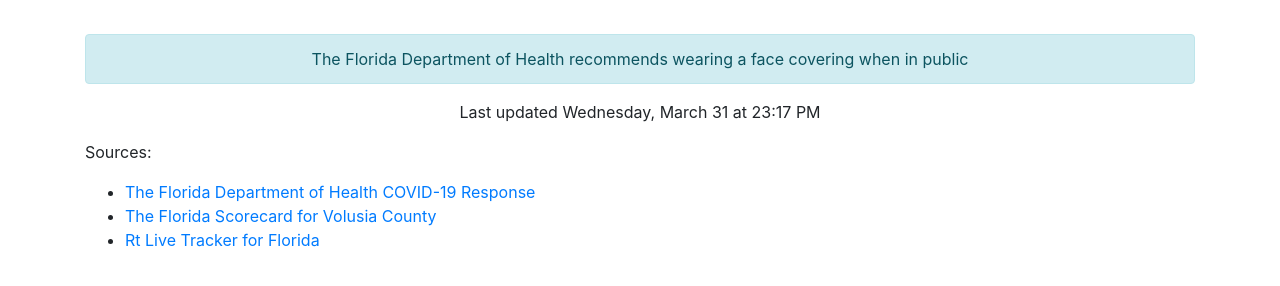
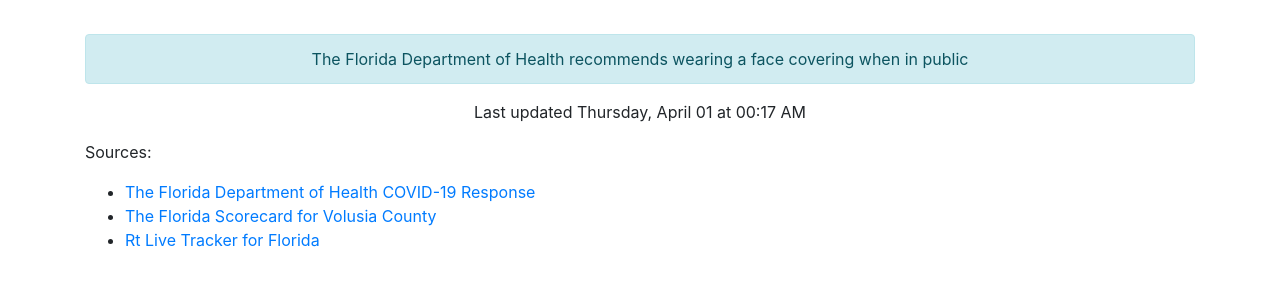
Before and after one commit to thinkjson/timeforchurch, a Jekyll site: the page built from index.md, in a window 1280 px wide. Shown: the part 544-830 px from the top of the page. Built offline with Jekyll 4.4.1, drawn with Linux system fonts in a browser that asks for light colours; our own code applies the rules of GitHub Pages for plain Markdown files.

Commit message:
Updating data

```diff
--- a/_includes/data.html
+++ b/_includes/data.html
@@ -10,4 +10,4 @@
     <div class="outcome text-success">YES</div>
     <div class="alert alert-info" role="alert">The Florida Department of Health recommends wearing a face covering when in public</div>
 
-    <p>Last updated Wednesday, March 31 at 23:17 PM</p>
+    <p>Last updated Thursday, April 01 at 00:17 AM</p>
```
